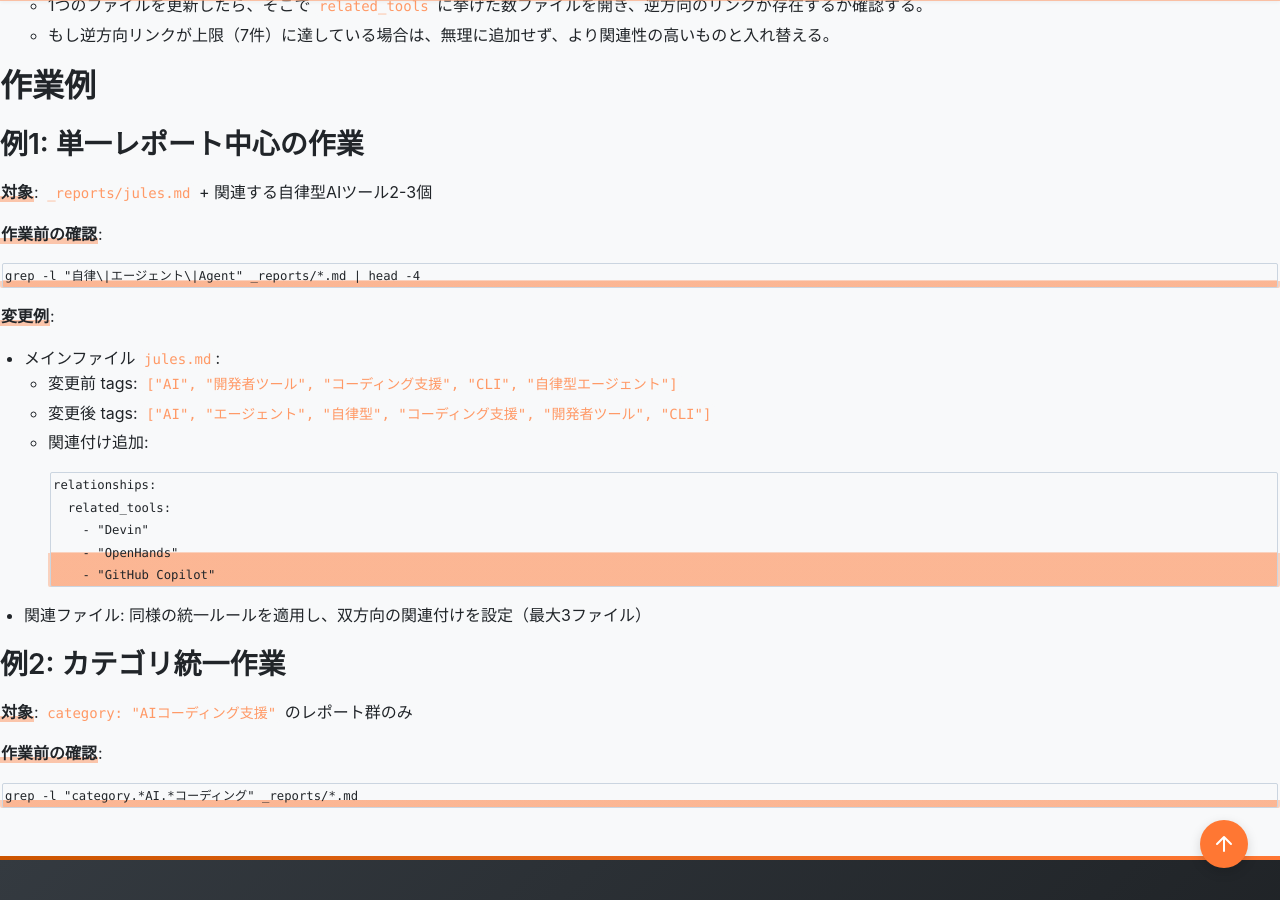
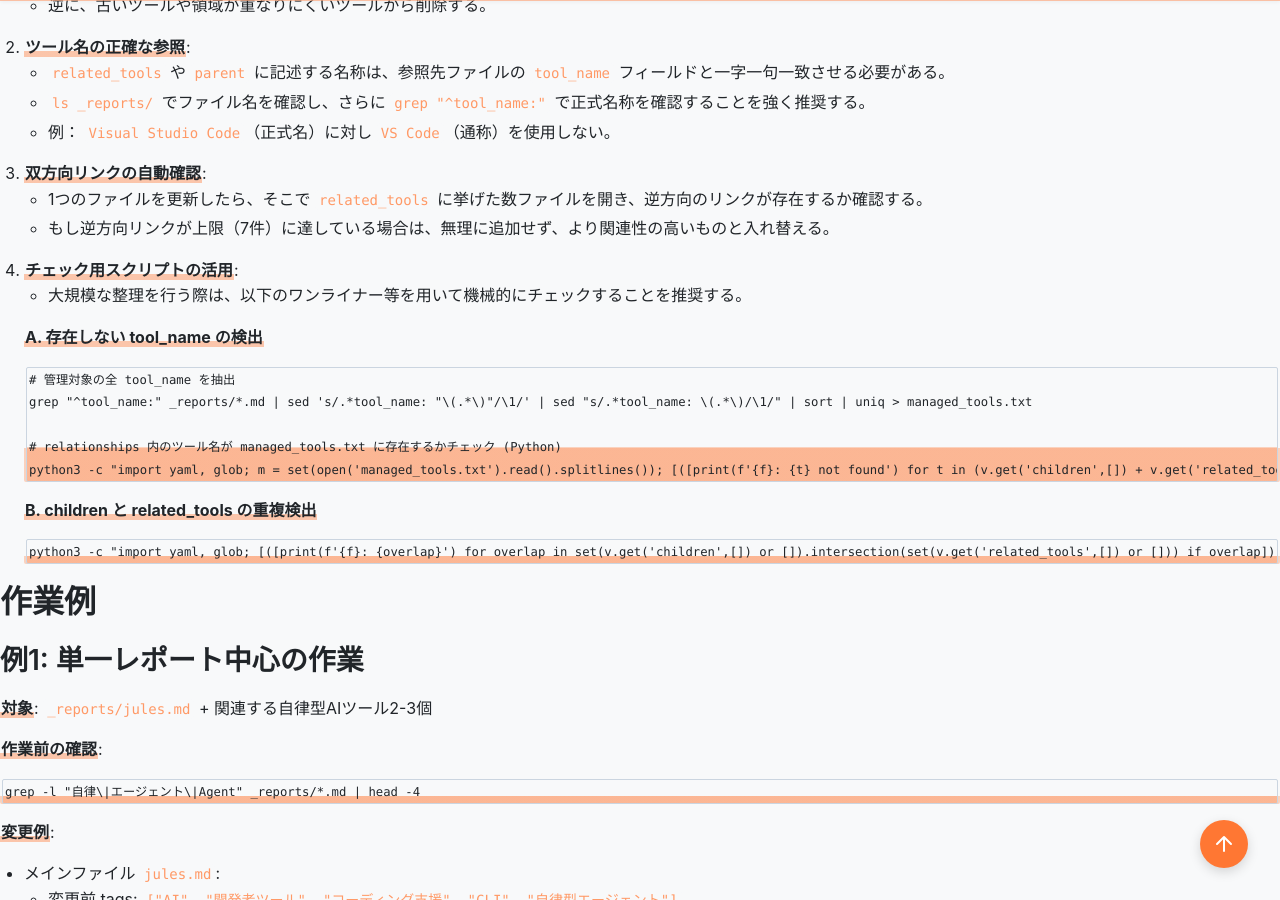
Before and after one commit to aegisfleet/tool-survey-report, a Jekyll site: the page built from task-organizing-category-tags.md, in a window 1280 px wide and 900 px high, scrolled down 6066 px. Built offline with Jekyll 4.4.1, drawn with Linux system fonts in a browser that asks for light colours; our own code applies the rules of GitHub Pages for plain Markdown files; some of the changed text lies outside the part shown.

Commit message:
docs: Update content for task organizing category tags.

````diff
--- a/task-organizing-category-tags.md
+++ b/task-organizing-category-tags.md
@@ -127,8 +127,16 @@
      - 例：直接競合（GitHub Copilot ↔ Cursor）、補完関係（VS Code ↔ GitHub Copilot）
    - **避けるべき関連付け**: 間接的関係（Docker と Kubernetes）、異なる領域のツール
 
-2. **妥当性確認**:
-   - 参照先ファイルの存在確認
+3. **参照ツールの一律制限**:
+   - `parent`, `children`, `related_tools` に設定するツールは、**本リポジトリ内にレポートが存在するもの（`tool_name` が一致するもの）**に限定する。
+   - レポートが存在しない外部ツールは、たとえ競合であっても記載しない。
+
+4. **冗長性の排除**:
+   - 同一ツールを `children` と `related_tools` の両方に記載しない。
+   - `children`（および `parent`）は垂直/階層的な関係、`related_tools` は水平的な関係を定義するため、垂直関係がある場合はそちらを優先する。
+
+5. **妥当性確認**:
+   - 参照先ファイルの存在確認（`tool_name` の一致確認）
    - 双方向関係の整合性（親子関係の相互設定）
    - 循環参照の回避
 
@@ -223,6 +231,23 @@
    - 1つのファイルを更新したら、そこで `related_tools` に挙げた数ファイルを開き、逆方向のリンクが存在するか確認する。
    - もし逆方向リンクが上限（7件）に達している場合は、無理に追加せず、より関連性の高いものと入れ替える。
 
+4. **チェック用スクリプトの活用**:
+   - 大規模な整理を行う際は、以下のワンライナー等を用いて機械的にチェックすることを推奨する。
+
+   **A. 存在しない tool_name の検出**
+   ```bash
+   # 管理対象の全 tool_name を抽出
+   grep "^tool_name:" _reports/*.md | sed 's/.*tool_name: "\(.*\)"/\1/' | sed "s/.*tool_name: \(.*\)/\1/" | sort | uniq > managed_tools.txt
+
+   # relationships 内のツール名が managed_tools.txt に存在するかチェック (Python)
+   python3 -c "import yaml, glob; m = set(open('managed_tools.txt').read().splitlines()); [([print(f'{f}: {t} not found') for t in (v.get('children',[]) + v.get('related_tools',[]) + ([v['parent']] if 'parent' in v else [])) if t not in m]) for f in glob.glob('_reports/*.md') for v in [yaml.safe_load(open(f).read().split('---')[1]).get('relationships', {})] if v]"
+   ```
+
+   **B. children と related_tools の重複検出**
+   ```bash
+   python3 -c "import yaml, glob; [([print(f'{f}: {overlap}') for overlap in set(v.get('children',[]) or []).intersection(set(v.get('related_tools',[]) or [])) if overlap]) for f in glob.glob('_reports/*.md') for v in [yaml.safe_load(open(f).read().split('---')[1]).get('relationships', {})] if v]"
+   ```
+
 ## 作業例
 
 ### 例1: 単一レポート中心の作業
````
